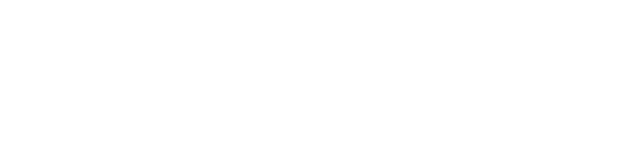
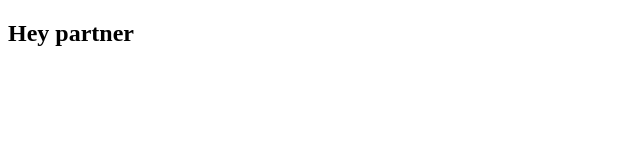
Before and after one commit to arnoldnekemiah/survey, a plain HTML site: page index.html in a window 1280 px wide. Shown: the whole page, without its empty margins (0-640 px from the left). Drawn offline with Linux system fonts and the light colour scheme.

Commit message:
2nd change

```diff
--- a/index.html
+++ b/index.html
@@ -8,5 +8,7 @@
 </head>
 <body>
 
+    <h2>Hey partner</h2>
+
 </body>
 </html>
```
